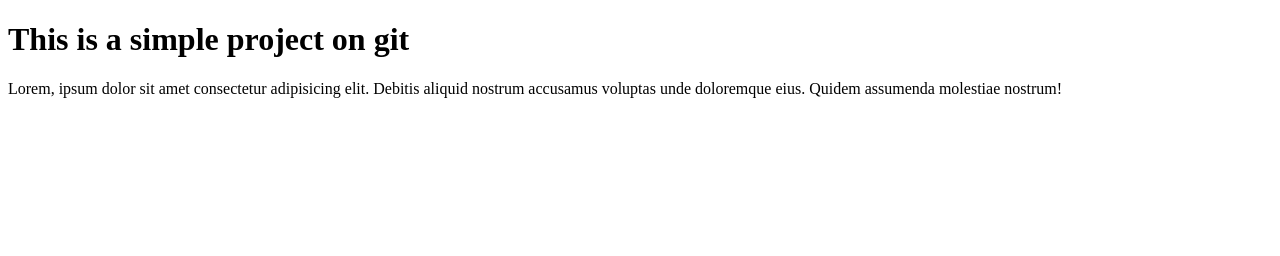
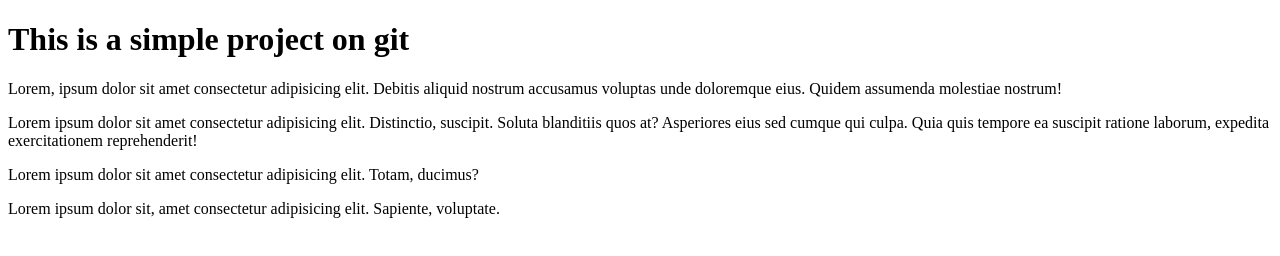
Before and after one commit to olatoye-Brain/gitproject, a plain HTML site: page index.html in a window 1280 px wide. Drawn offline with Linux system fonts and the light colour scheme.

Commit message:
Article and aside section added
Added few contents to the article and aside section

```diff
--- a/index.html
+++ b/index.html
@@ -11,8 +11,19 @@
         <h1>This is a simple project on git</h1>
     </header>
     <section>
-        <p>Lorem, ipsum dolor sit amet consectetur adipisicing elit. Debitis aliquid nostrum accusamus voluptas unde doloremque eius. Quidem assumenda molestiae nostrum!</p>
+        <article>
+            <p>Lorem, ipsum dolor sit amet consectetur adipisicing elit. Debitis aliquid nostrum accusamus voluptas unde doloremque eius. Quidem assumenda molestiae nostrum!</p>
+            <p>
+                Lorem ipsum dolor sit amet consectetur adipisicing elit. Distinctio, suscipit. Soluta blanditiis quos at? Asperiores eius sed cumque qui culpa. Quia quis tempore ea suscipit ratione laborum, expedita exercitationem reprehenderit!
+            </p>
+        </article>
     </section>
+    <aside>
+            <p>
+                Lorem ipsum dolor sit amet consectetur adipisicing elit. Totam, ducimus?
+            </p>
+            <p>Lorem ipsum dolor sit, amet consectetur adipisicing elit. Sapiente, voluptate.</p>
+    </aside>
 
 </body>
 </html>
```
